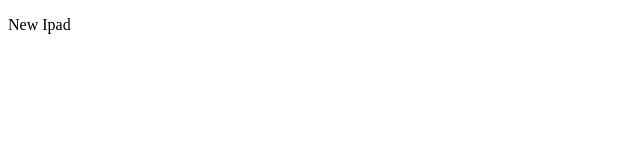
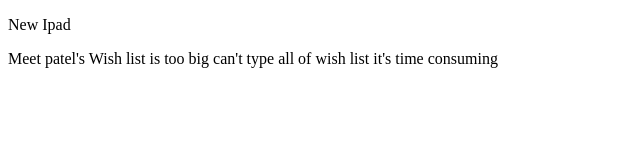
Before and after one commit to ferminpe/assignment, a plain HTML site: page index.html in a window 1280 px wide. Shown: the whole page, without its empty margins (0-640 px from the left). Drawn offline with Linux system fonts and the light colour scheme.

Commit message:
added meet's wishlist

```diff
--- a/index.html
+++ b/index.html
@@ -7,5 +7,6 @@
 </head>
 <body>
     <p>New Ipad</p>
+    <p>Meet patel's Wish list is too big can't type all of wish list it's time consuming</p>
 </body>
 </html>
```
